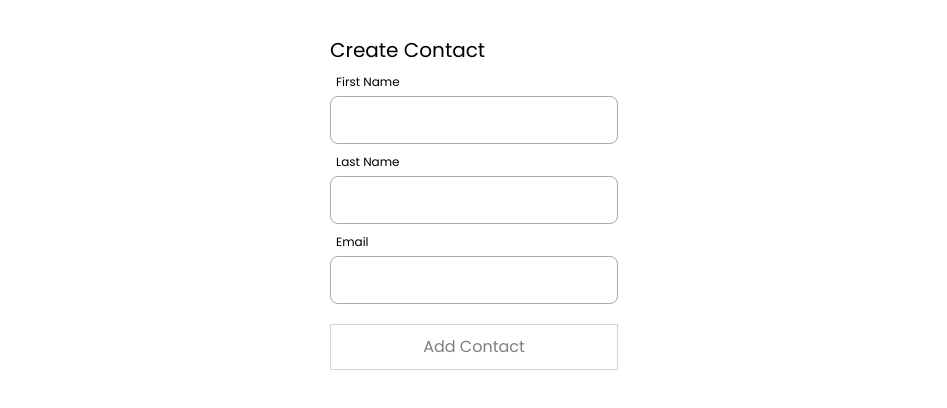
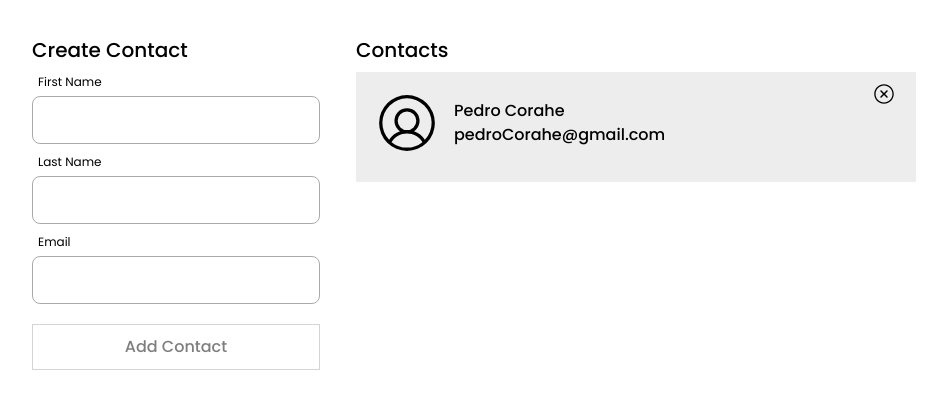
Before and after one commit to Oleg-Zaharyak/contacts-web-app, a React (Create React App) app: page / in a window 1280 px wide. Shown: the top 408 px of the page, without its empty margins (166-1113 px from the left). Built offline with nearby package versions, Linux system fonts and the light colour scheme.

Commit message:
Implemented contacts list and contact card

```diff
--- a/src/App.tsx
+++ b/src/App.tsx
@@ -4,7 +4,7 @@ import HomePage from "./pages/homePage";
 
 export const App: FC = () => {
   return (
-    <div className="font-poppins text-base">
+    <div className="font-poppins font-normal text-base">
       <Routes>
         <Route path="/" element={<HomePage />} />
       </Routes>
--- /dev/null
+++ b/src/components/contactCard.tsx
@@ -0,0 +1,53 @@
+import { FC } from "react";
+import { PiUserCircleLight } from "react-icons/pi";
+import { IoIosCloseCircleOutline } from "react-icons/io";
+
+type ContactCardProps = {
+  firstName: string;
+  lastName: string;
+  email: string;
+  tags?: string[];
+  avatarUrl?: string;
+};
+
+export const ContactCard: FC<ContactCardProps> = ({
+  tags,
+  avatarUrl,
+  firstName,
+  lastName,
+  email,
+}) => {
+  return (
+    <li
+      onClick={() => {}}
+      className="cursor-pointer w-full relative pt-4 pl-4 pr-11 pb-6 bg-super-silver grid grid-cols-[max-content_1fr] grid-row-[max-content_1fr] gap-x-3 transition duration-200 ease-in-out hover:bg-nimbus-cloud"
+    >
+      {avatarUrl ? (
+        <img
+          src={avatarUrl}
+          className="rounded-full w-[70px]"
+          alt="user-avatar"
+        />
+      ) : (
+        <PiUserCircleLight className="text-[70px]" />
+      )}
+      <div className="flex flex-col justify-center font-medium">
+        <div>{`${firstName} ${lastName}`}</div>
+        <div>{email}</div>
+      </div>
+      {tags && (
+        <ul className="col-start-2 flex flex-nowrap gap-2 mt-4">
+          {tags.map((tagText: string, index: number) => (
+            <li
+              key={`${tagText} ${index}`}
+              className="px-3 text-[13px] font-medium rounded-[4px] bg-quick-silver"
+            >
+              {tagText}
+            </li>
+          ))}
+        </ul>
+      )}
+      <IoIosCloseCircleOutline className="cursor-pointer absolute top-[10px] right-5 text-2xl" />
+    </li>
+  );
+};
--- /dev/null
+++ b/src/components/contactsList.tsx
@@ -0,0 +1,17 @@
+import { FC } from "react";
+import { ContactCard } from "./contactCard";
+
+export const ContactsList: FC = () => {
+  return (
+    <div className="w-[560px] flex flex-col pb-9 gap-y-2">
+      <div className="text-xl font-medium">Contacts</div>
+      <ul className="w-full flex flex-col gap-y-4">
+        <ContactCard
+          firstName="Pedro"
+          lastName="Corahe"
+          email="pedroCorahe@gmail.com"
+        />
+      </ul>
+    </div>
+  );
+};
--- a/src/components/createContactForm.tsx
+++ b/src/components/createContactForm.tsx
@@ -22,7 +22,7 @@ const CustomContactForm: FC<FormProps> = ({ title }) => {
 
   return (
     <div className="sticky top-9 w-72 h-max">
-      <div className="text-xl">{title}</div>
+      <div className="text-xl font-medium">{title}</div>
       <Formik
         initialValues={{ firstName: "", lastName: "", email: "" }}
         validationSchema={validationSchema}
--- a/src/components/customButton.tsx
+++ b/src/components/customButton.tsx
@@ -10,7 +10,7 @@ type InputsProps = {
 const CustomButton: FC<InputsProps> = ({ type, title, disabled }) => {
   return (
     <button
-      className="w-full cursor-pointer mt-5 py-[10px] transition duration-200 ease-in-out border border-light-gray enabled:hover:bg-[#c8c8c8] disabled:opacity-50"
+      className="w-full font-medium cursor-pointer mt-5 py-[10px] transition duration-200 ease-in-out border border-ultimate-grey enabled:hover:bg-nimbus-cloud disabled:opacity-50"
       type={type}
       disabled={disabled}
     >
--- a/src/components/customInput.tsx
+++ b/src/components/customInput.tsx
@@ -31,7 +31,7 @@ const CustomInput: FC<InputsProps> = ({
       <input
         type={type}
         id={name}
-        className="text-sm text-regular-gray px-3.5 py-[13px] rounded-lg outline-none border border-light-gray transition duration-200 ease-in-out hover:border-regular-gray focus:border-regular-gray placeholder:text-light-gray"
+        className="text-sm text-wood-charcoal px-3.5 py-[13px] rounded-lg outline-none border border-ultimate-grey transition duration-200 ease-in-out hover:border-wood-charcoal focus:border-wood-charcoal placeholder:text-ultimate-grey"
         value={value}
         placeholder={placeholder}
         onChange={onChange}
--- a/src/index.css
+++ b/src/index.css
@@ -1,6 +1,12 @@
 @font-face {
     font-family: "Poppins";
     src: url(./assets/fonts/Poppins/Poppins-Regular.ttf);
+    font-weight: 400;
+}
+@font-face {
+    font-family: "Poppins";
+    src: url(./assets/fonts/Poppins/Poppins-Medium.ttf);
+    font-weight: 500
 }
 
 @tailwind base;
--- a/src/pages/homePage.tsx
+++ b/src/pages/homePage.tsx
@@ -1,11 +1,13 @@
 import { FC } from "react";
 import CustomContactForm from "../components/createContactForm";
+import { ContactsList } from "../components/contactsList";
 
 const HomePage: FC = () => {
   return (
-    <div className="w-screen flex justify-center relative gap-x-9 pt-9 px-8 ">
+    <main className="w-screen flex justify-center relative gap-x-9 pt-9 px-8 ">
       <CustomContactForm title="Create Contact" />
-    </div>
+      <ContactsList />
+    </main>
   );
 };
 
--- a/tailwind.config.js
+++ b/tailwind.config.js
@@ -7,8 +7,11 @@ module.exports = {
         poppins: ["Poppins", "sans-serif"],
       },
       colors: {
-        "light-gray": "rgba(170, 170, 170, 1)",
-        "regular-gray": "rgba(70, 70, 70,1)",
+        "wood-charcoal": "rgba(70, 70, 70,1)",
+        "quick-silver": "rgba(166, 166, 166, 1)",
+        "ultimate-grey": "rgba(170, 170, 170, 1)",
+        "nimbus-cloud": "rgba(200, 200, 200,1)",
+        "super-silver": "rgba(237,237,237,1)",
       },
     },
   },
```
